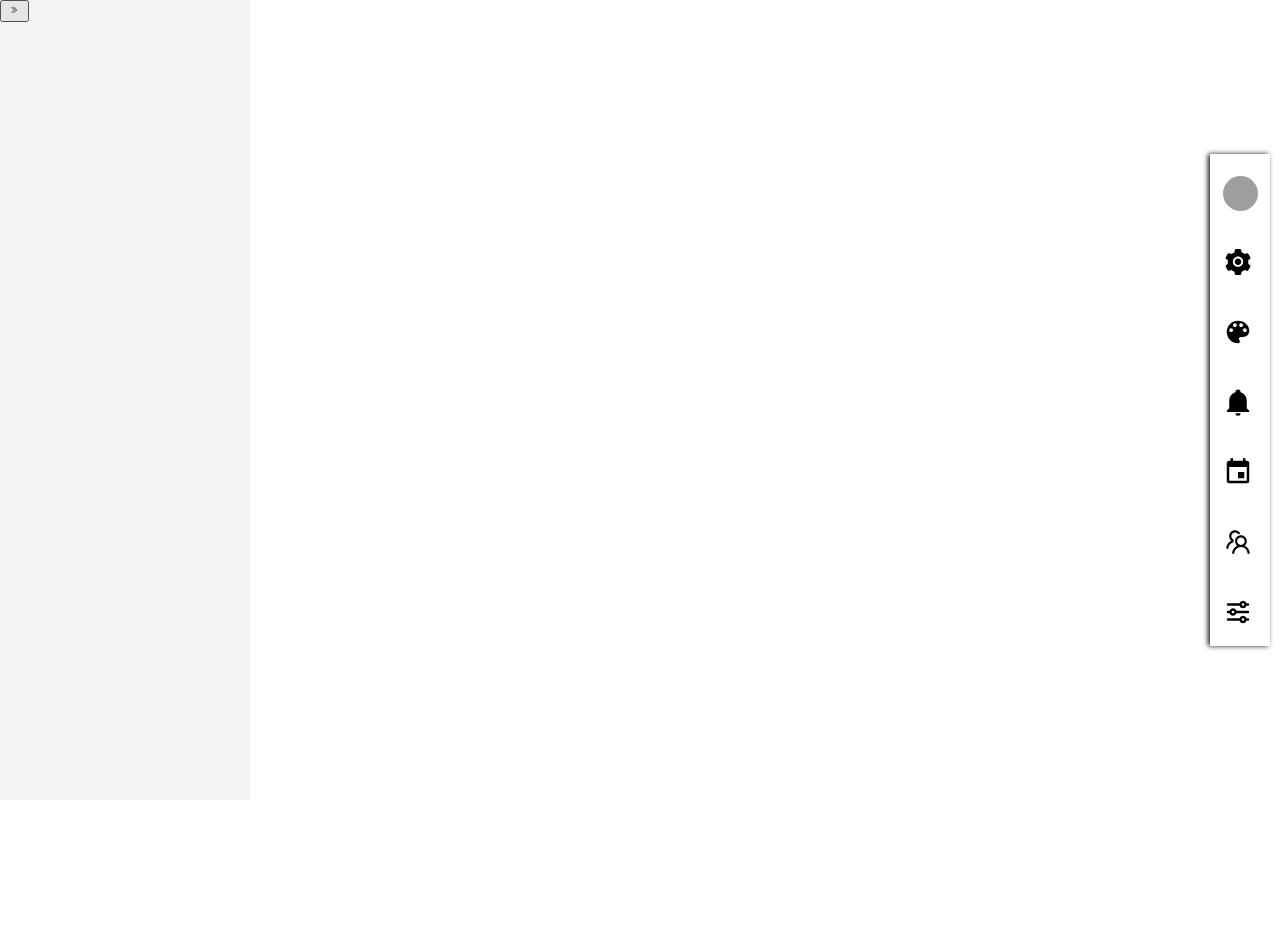
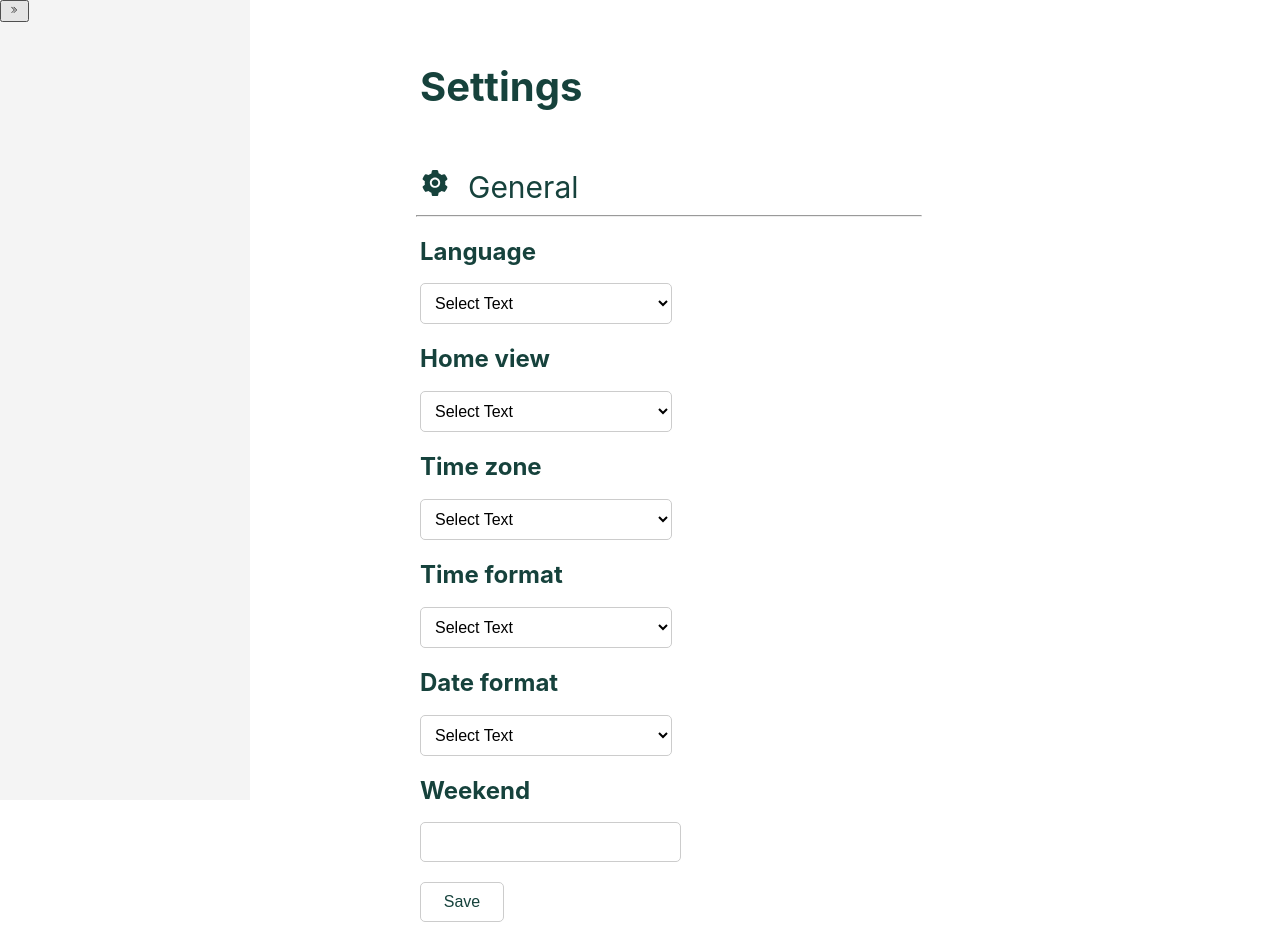
Before and after one commit to codeclubiittp/Desktop-To-Do-App, a React (Create React App) app in the folder Frontend/app/: page / in a window 1280 px wide. Before the commit the page ends 800 px from the top, so only its background shows below. Built offline with nearby package versions, Linux system fonts and the light colour scheme; grey boxes are pictures that could not be loaded.

Commit message:
SettingsGeneral Page added

```diff
--- a/Frontend/app/src/App.js
+++ b/Frontend/app/src/App.js
@@ -5,6 +5,7 @@ import Sidebar from './components/sidebar';
 import TaskList from './components/tasklist';
 import TodayPage from './pages/Today';
 import InboxPage from './pages/Inbox';
+import SettingsGeneral from './pages/SettingsGeneral';
 import styled from 'styled-components';
 import VerticalNav from './components/VerticalNav';
 
@@ -44,7 +45,8 @@ function App() {
           </Sidestyle>
           <MainContent>
             {/* <InboxPage /> */}
-            <VerticalNav />
+            {/* <VerticalNav /> */}
+            <SettingsGeneral />
           </MainContent>
         </Layout>
     );
--- a/Frontend/app/src/components/VerticalNav.jsx
+++ b/Frontend/app/src/components/VerticalNav.jsx
@@ -8,7 +8,7 @@ const StyledSideElement = styled.div`
   width: 60px;
   height: 492px;
   background-color: #FFFFFF;
-  box-shadow: -2px 0 5px rgba(0, 0, 0, 0.9);
+  box-shadow: -2px 0 5px rgba(0, 0, 0, 0);
   z-index: 1000;
   transform: translateY(-50%);
 
@@ -29,7 +29,7 @@ const StyledSideElement = styled.div`
     height: 30px;
     width: 30px;
     margin-right: 16px;
-    color: #000000;
+    color: #16423C;
     align-items: center;
   }
 
@@ -69,8 +69,11 @@ function VerticalNav() {
 
   return (
     <StyledSideElement>
-      <div className="item user-info">
-          <img src="https://cdn-icons-png.flaticon.com/512/149/149071.png" alt="User Icon" />
+      <div className="item">
+          <a href="/profile">
+              <i className="fa fa-home"></i>
+              <svg xmlns="http://www.w3.org/2000/svg" width="1em" height="1em" viewBox="0 0 24 24"><path fill="currentColor" fill-rule="evenodd" d="M8 7a4 4 0 1 1 8 0a4 4 0 0 1-8 0m0 6a5 5 0 0 0-5 5a3 3 0 0 0 3 3h12a3 3 0 0 0 3-3a5 5 0 0 0-5-5z" clip-rule="evenodd"/></svg>
+          </a>
       </div>
 
       <div className="item">
--- /dev/null
+++ b/Frontend/app/src/pages/SettingsGeneral.jsx
@@ -0,0 +1,201 @@
+import React from "react";
+import styled from "styled-components";
+
+const Element = styled.div`
+    .tasklist{
+        display: flex;
+        margin-bottom: -15px;
+    }
+
+    button{
+        background-color: white;
+        border: none;
+        cursor: pointer;
+        color: #16423C;
+        margin-top: 10px;
+    }
+
+    h1{
+        font-size: 17px;
+        color: #16423C;
+        font-weight: 650;
+    }
+
+    .element{
+        margin-left: 55px;
+    }
+
+    .task{
+        margin-left: 55px;
+        h3{
+            color: #16423C;
+            margin-left: 29px;
+            margin-top:-25px;
+            font-size: 19px;
+        }
+        svg{
+            weight: 10px;
+            color: #16423C;
+            height: 18px;
+            width: 18px;
+        }
+    }
+
+
+`;
+
+const All = styled.div`
+    margin-top: -20px;
+    h5{
+        color: #16423C;
+        margin-top: -1px;
+        margin-left: 7px;
+    }
+    svg{
+        color: #16423C;
+    }
+    display: flex;
+`;
+
+const Heading = styled.div`
+    margin-top: 15px;
+    margin-left: 150px;
+    h5{
+        color: #16423C;
+        margin-top: -1px;
+        margin-left: 7px;
+    }
+    svg{
+        color: #16423C;
+    }
+    font-size: 20px;
+    display: flex;
+`;
+
+const Body = styled.div`
+    margin-top: 30px;
+    margin-left: 150px;
+    align-items: center; /* This will vertically align span and svg */
+    span{
+        color: #16423C;
+        margin-left: 8px; /* Adjust as needed */
+        font-size: 30px;
+    }
+    svg{
+        color: #16423C;
+        margin-right: 10px; /* Add some margin to space it from span */
+    }
+    hr{
+        margin-left: -4px;
+        width: 60%;
+        margin-top: 10px;
+        color: #16423C;
+    }
+    .all {
+        color: #16423C;
+        select {
+            margin-top: -2px;
+            padding: 10px;
+            border: 1px solid #ccc;
+            border-radius: 5px;
+            width: 30%;
+            font-size: 16px;
+            background-color: #ffffff;
+        }
+        input {
+            margin-top: -2px;
+            padding: 10px;
+            border: 1px solid #ccc;
+            border-radius: 5px;
+            width: 28.5%;
+            font-size: 16px;
+            background-color: #ffffff;
+        }
+    }
+    button {
+        margin-top: 20px;
+        padding: 10px;
+        border: 1px solid #ccc;
+        border-radius: 5px;
+        width: 10%;
+        font-size: 16px;
+        background-color: #ffffff;
+        color: #16423C;
+        cursor: pointer;
+    }
+`;
+
+const language = ['Select Text','English', 'Spanish', 'French', 'German', 'Italian', 'Portuguese', 'Russian', 'Chinese', 'Japanese', 'Korean'];
+const homeview = ['Select Text','Today', 'Inbox', 'Next 7 days', 'All tasks'];
+const timezone = ['Select Text','Asia/Kolkata', 'Asia/Tokyo', 'America/New_York', 'Europe/London', 'Australia/Sydney'];
+const timeformat = ['Select Text','12-hour', '24-hour'];
+const dateformat = ['Select Text','DD/MM/YYYY', 'MM/DD/YYYY', 'YYYY/MM/DD'];
+const weekend = ['Select Text','Saturday-Sunday', 'Friday-Saturday', 'Sunday-Monday', 'Thursday-Friday'];
+
+function SettingsGeneral() {
+    return (
+        <div className="container">
+            <Heading>
+            <h1  style={{ color: '#16423C' }}>Settings</h1>
+            </Heading>
+            <Body>
+                <svg xmlns="http://www.w3.org/2000/svg" width="30px" height="30px" viewBox="0 0 1024 1024"><path fill="currentColor" d="M512.5 390.6c-29.9 0-57.9 11.6-79.1 32.8c-21.1 21.2-32.8 49.2-32.8 79.1s11.7 57.9 32.8 79.1c21.2 21.1 49.2 32.8 79.1 32.8s57.9-11.7 79.1-32.8c21.1-21.2 32.8-49.2 32.8-79.1s-11.7-57.9-32.8-79.1a110.96 110.96 0 0 0-79.1-32.8m412.3 235.5l-65.4-55.9c3.1-19 4.7-38.4 4.7-57.7s-1.6-38.8-4.7-57.7l65.4-55.9a32.03 32.03 0 0 0 9.3-35.2l-.9-2.6a442.5 442.5 0 0 0-79.6-137.7l-1.8-2.1a32.12 32.12 0 0 0-35.1-9.5l-81.2 28.9c-30-24.6-63.4-44-99.6-57.5l-15.7-84.9a32.05 32.05 0 0 0-25.8-25.7l-2.7-.5c-52-9.4-106.8-9.4-158.8 0l-2.7.5a32.05 32.05 0 0 0-25.8 25.7l-15.8 85.3a353.4 353.4 0 0 0-98.9 57.3l-81.8-29.1a32 32 0 0 0-35.1 9.5l-1.8 2.1a445.9 445.9 0 0 0-79.6 137.7l-.9 2.6c-4.5 12.5-.8 26.5 9.3 35.2l66.2 56.5c-3.1 18.8-4.6 38-4.6 57c0 19.2 1.5 38.4 4.6 57l-66 56.5a32.03 32.03 0 0 0-9.3 35.2l.9 2.6c18.1 50.3 44.8 96.8 79.6 137.7l1.8 2.1a32.12 32.12 0 0 0 35.1 9.5l81.8-29.1c29.8 24.5 63 43.9 98.9 57.3l15.8 85.3a32.05 32.05 0 0 0 25.8 25.7l2.7.5a448.3 448.3 0 0 0 158.8 0l2.7-.5a32.05 32.05 0 0 0 25.8-25.7l15.7-84.9c36.2-13.6 69.6-32.9 99.6-57.5l81.2 28.9a32 32 0 0 0 35.1-9.5l1.8-2.1c34.8-41.1 61.5-87.4 79.6-137.7l.9-2.6c4.3-12.4.6-26.3-9.5-35m-412.3 52.2c-97.1 0-175.8-78.7-175.8-175.8s78.7-175.8 175.8-175.8s175.8 78.7 175.8 175.8s-78.7 175.8-175.8 175.8"/></svg>
+                <span className="span">General</span>
+                <hr></hr>
+                <div className="all">
+                    <h2>Language</h2>
+                    <select>
+                        {language.map((lang) => (
+                            <option>{lang}</option>
+                        ))}
+                    </select>
+                </div>
+
+                <div className="all">
+                    <h2>Home view</h2>
+                    <select>
+                        {homeview.map((view) => (
+                            <option>{view}</option>
+                        ))}
+                    </select>
+                </div>
+
+                <div className="all">
+                    <h2>Time zone</h2>
+                    <select>
+                        {timezone.map((zone) => (
+                            <option>{zone}</option>
+                        ))}
+                    </select>
+                </div>
+
+                <div className="all">
+                    <h2>Time format</h2>
+                    <select>
+                        {timeformat.map((format) => (
+                            <option>{format}</option>
+                        ))}
+                    </select>
+                </div>
+
+                <div className="all">
+                    <h2>Date format</h2>
+                    <select>
+                        {dateformat.map((format) => (
+                            <option>{format}</option>
+                        ))}
+                    </select>
+                </div>
+
+                <div className="all">
+                    <h2>Weekend</h2>
+                    <input></input>
+                </div>
+
+                <button>Save</button>
+            </Body>
+        </div>
+    );
+}
+
+export default SettingsGeneral;
```
